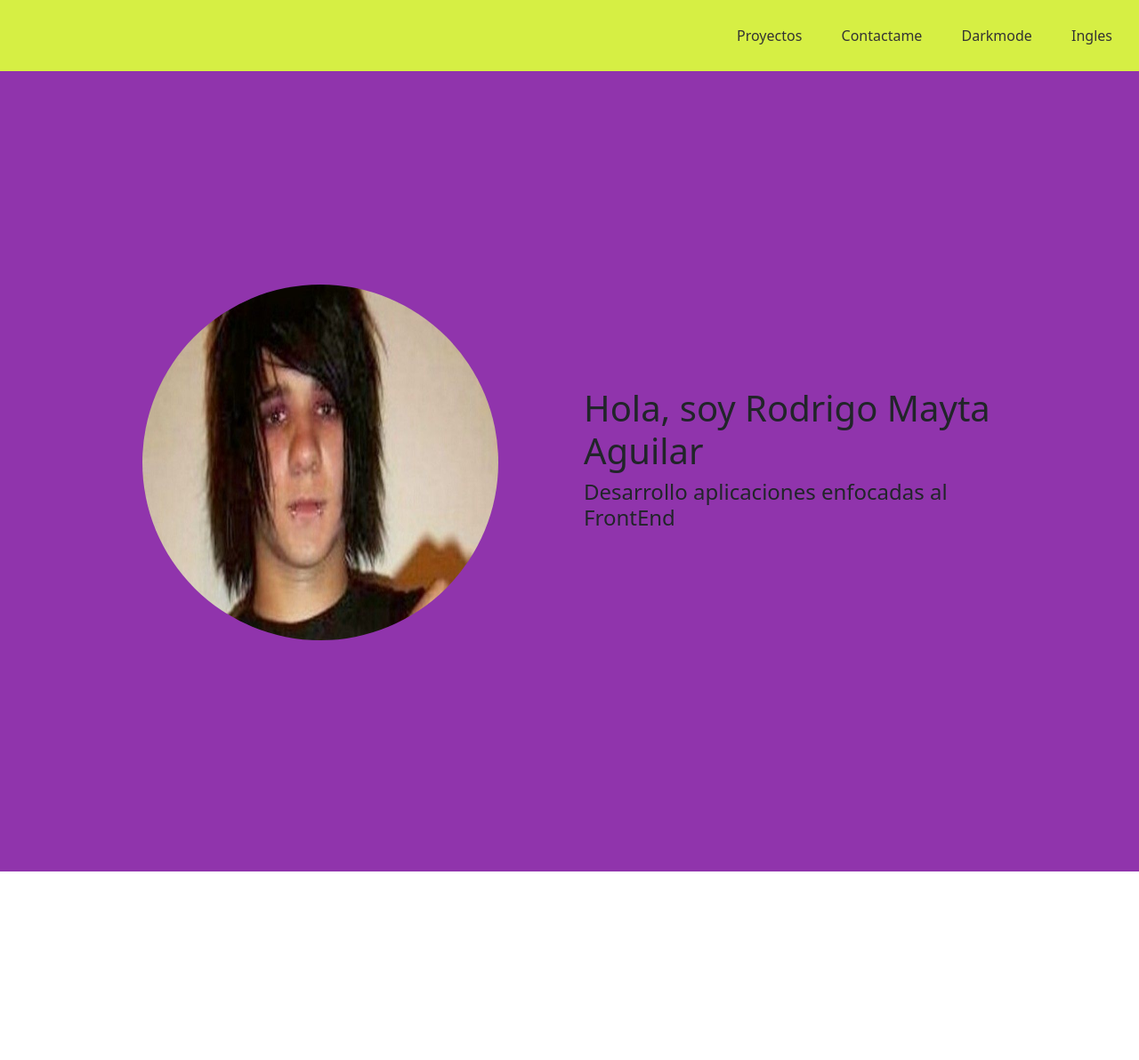
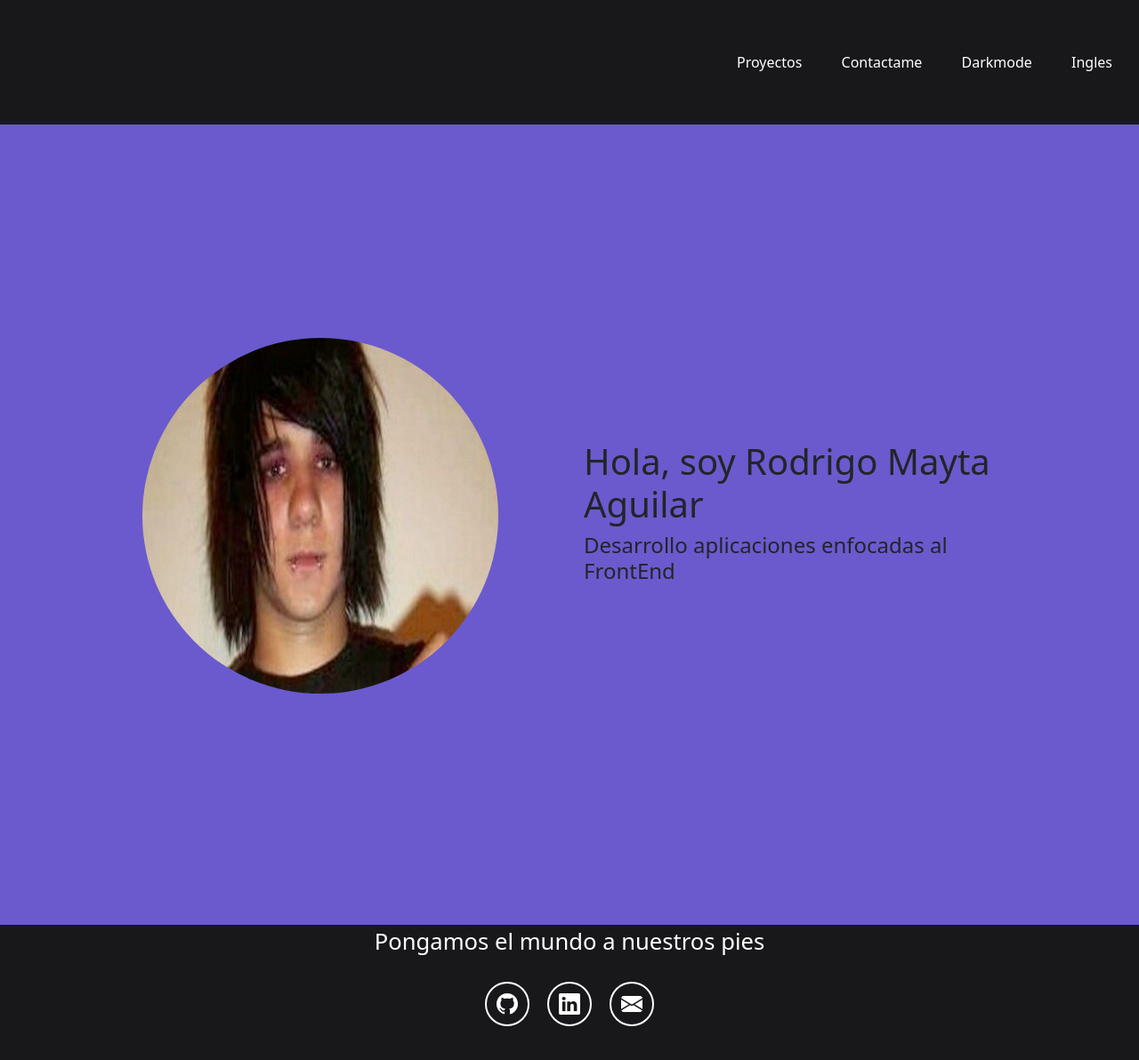
Before and after one commit to ryiyin/portfolio, a plain HTML site: page index.html in a window 1280 px wide. Shown: the whole page at 89% size. Before the commit the page ends 980 px from the top, so only its background shows below. Drawn offline with nearby package versions, Linux system fonts and the light colour scheme.

Commit message:
adding footer

```diff
--- a/index.html
+++ b/index.html
@@ -11,6 +11,7 @@
       integrity="sha384-KK94CHFLLe+nY2dmCWGMq91rCGa5gtU4mk92HdvYe+M/SXH301p5ILy+dN9+nJOZ"
       crossorigin="anonymous"
     />
+    <link rel="stylesheet" href="https://cdn.jsdelivr.net/npm/bootstrap-icons@1.10.5/font/bootstrap-icons.css">
     <title>Rodrigo Aguilar</title>
   </head>
   <body>
@@ -39,6 +40,21 @@
       </section>
     </div>
 
-    <div class="footer"></div>
+    <footer class="footer">
+      <p>Pongamos el mundo a nuestros pies</p>
+      <div class="social-networks ">
+        <a href="#">
+          <i class="bi bi-github"></i>
+        </a>
+        <a href="#">
+          <i class="bi bi-linkedin"></i>
+        </a>
+        <a href="#">
+          <i class="bi bi-envelope-fill"></i>
+        </a>
+      </div>
+
+    </footer>
+
   </body>
 </html>
--- a/styles.css
+++ b/styles.css
@@ -1,9 +1,10 @@
+/* header nav */
 .nav-container {
     display: flex;
     justify-content: right;
     align-items: center;
-    background-color: #d6ef44;
-    height: 80px;
+    background-color: #18181b;
+    height: 140px;
 }
 
 .nav-ul {
@@ -20,16 +21,17 @@
 .nav-a {
     display: block;
     padding: 5px 10px;
-    color: #333;
+    color: #ffffff;
     text-decoration: none;
 }
 
 .nav-a:hover {
     background-color: #2c7849;
 }
-
+/* body */
 .body {
-    background-color: rgb(144, 52, 172);
+    /* background-color: #f6f7fa; */
+    background-color: slateblue;
     height: 900px;
 }
 
@@ -51,3 +53,40 @@
     height: 400px;
     border-radius: 50%;
 }
+/* footer */
+
+.footer{
+    background-color: #18181b;
+    color: #ffffff;
+    min-height: 500px;
+
+}
+
+.footer p{
+    text-align: center;
+    font-size: 1.6rem;
+}
+
+.social-networks{
+    display: flex;
+    align-items: center;
+    justify-content: center;
+}
+
+.social-networks a{
+    width: 50px;
+    height: 50px;
+    display: flex;
+    align-items: center;
+    justify-content: center;
+    padding: 2px;
+    margin: 10px;
+    border: 2px solid white;
+    border-radius: 50%;
+    transition: all 0.2s ease-in;
+}
+
+.social-networks i{
+    color: #ffffff;
+    font-size: 1.5rem;
+}
```
